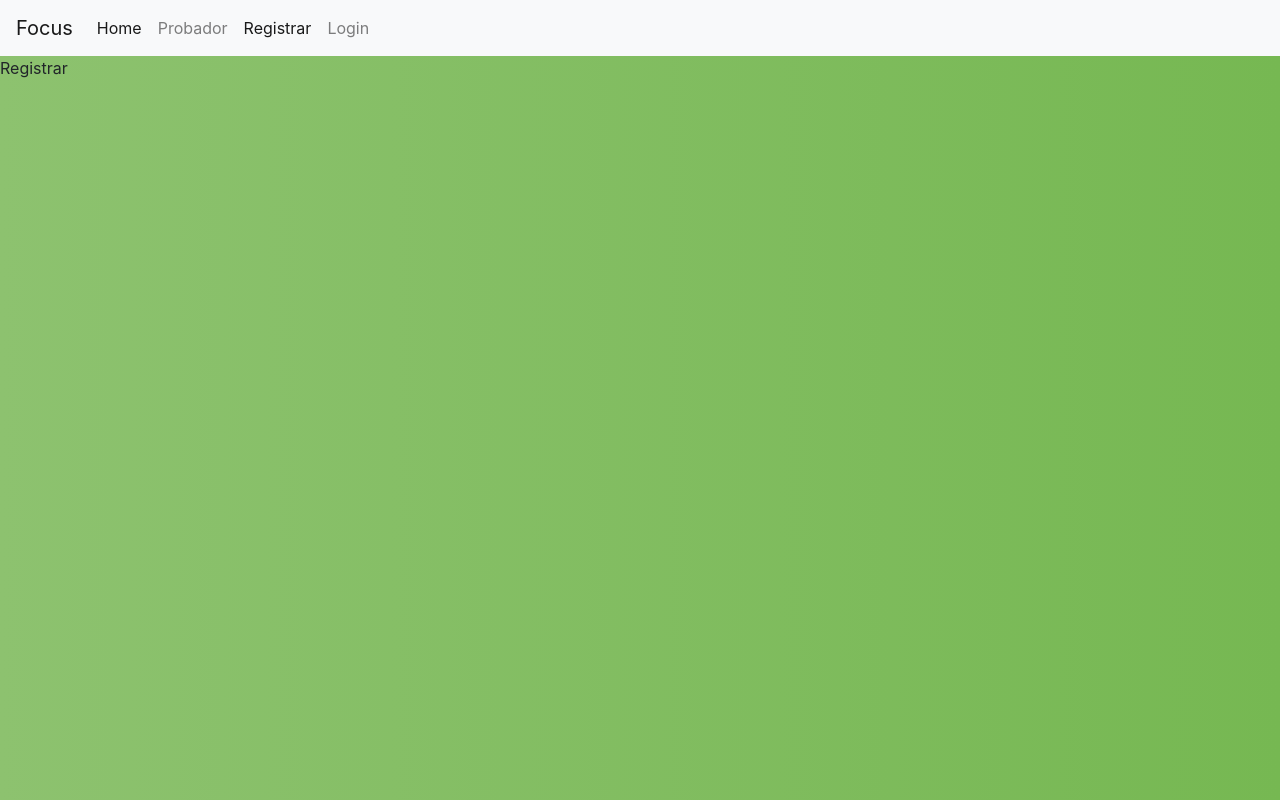
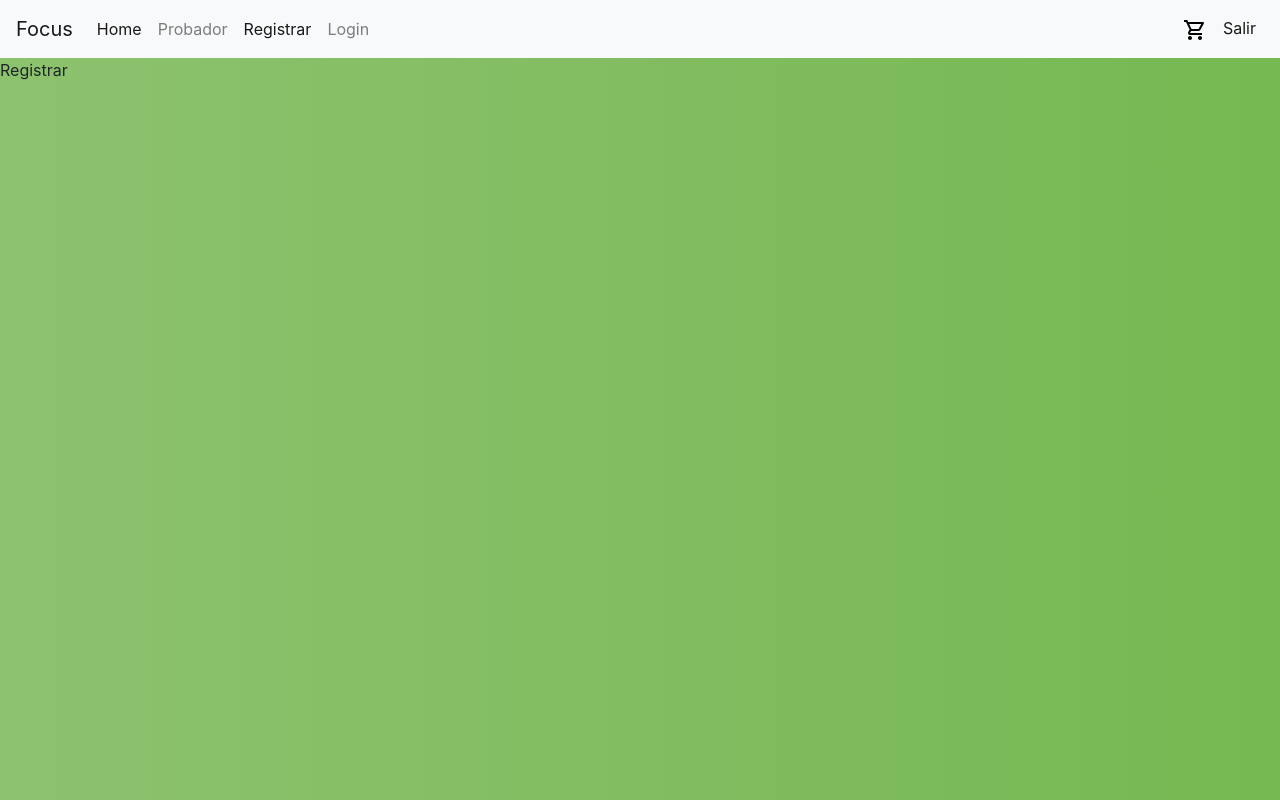
Before and after one commit to Dianaman/ppsi_optica, a React (Create React App) app in the folder web/: page /registrar in a window 1280 px wide. Built offline with nearby package versions, Linux system fonts and the light colour scheme; no server answers.

Commit message:
agregar al carrito

```diff
--- a/web/src/App.css
+++ b/web/src/App.css
@@ -25,3 +25,21 @@
   width: 600px;
   height: 400px;
 }
+
+.icon-number {
+  position: relative;
+  text-align: center;
+}
+.popup-number {
+  position: absolute;
+  top: 15px;
+  left: 15px;
+  width: 14px;
+  height: 14px;
+  font-size: 9px;
+  border-radius: 7px;
+  background-color: red;
+  font-weight: bold;
+  color: white;
+  text-align: center;
+}
--- a/web/src/App.js
+++ b/web/src/App.js
@@ -1,5 +1,5 @@
 import React, { useEffect } from 'react';
-import logo from './logo.svg';
+import { CarritoIcono } from './components/organisms';
 import './App.css';
 
 import { HomeComprador, Probador, Categoria, Login, Registrar } from './pages';
@@ -15,6 +15,10 @@ function App() {
     })
   });
 
+  /* TODO:
+  -Hacer diferentes navs por rol
+  -Agregarle menú hamburguesa
+  */
   return (
     <div>
       <Navbar bg="light" expand="lg">
@@ -26,6 +30,10 @@ function App() {
             <Nav.Link as={NavLink} to="/probador">Probador</Nav.Link>
             <Nav.Link as={NavLink} to="/registrar">Registrar</Nav.Link>
             <Nav.Link as={NavLink} to="/login">Login</Nav.Link>
+          </Nav>
+          <Nav>
+            <Nav.Link as={NavLink} to="/"><CarritoIcono /></Nav.Link>
+            <Nav.Link as={NavLink} to="/">Salir</Nav.Link>
           </Nav>
         </Navbar.Collapse>
       </Navbar>
--- /dev/null
+++ b/web/src/components/atoms/IconNumber.jsx
@@ -0,0 +1,17 @@
+import React from 'react';
+
+export function IconNumber(props) {
+    const {icon, number} = props;
+
+    return (
+        <div className="icon-number">
+            <img src={icon} />
+            {
+                number > 0 &&
+                <div className="popup-number">
+                    {number}
+                </div>
+            }
+        </div>
+    );
+}
--- a/web/src/components/atoms/index.js
+++ b/web/src/components/atoms/index.js
@@ -1,3 +1,4 @@
 import {ImageText} from './ImageText';
+import {IconNumber} from './IconNumber';
 
-export {ImageText};
+export {ImageText, IconNumber};
--- /dev/null
+++ b/web/src/components/organisms/CarritoIcono.jsx
@@ -0,0 +1,13 @@
+import React from 'react';
+import { useSelector } from 'react-redux';
+import { IconNumber } from '../atoms';
+import icono from '../../assets/icons/shopping_cart.svg';
+
+export function CarritoIcono() {
+    const app = useSelector(state => state);
+    const {carrito} = app.carritoReducer;
+
+    return (
+        <IconNumber icon={icono} number={carrito.length}/>
+    );
+}
--- a/web/src/components/organisms/ProductoDetalle.jsx
+++ b/web/src/components/organisms/ProductoDetalle.jsx
@@ -1,12 +1,32 @@
 import React from 'react';
 import Modal from 'react-bootstrap/Modal';
-import Button from 'react-bootstrap/Button';
-import { useSelector } from 'react-redux';
+import Form from 'react-bootstrap/Form';
+import Col from 'react-bootstrap/Col';
+import { useSelector, useDispatch } from 'react-redux';
 import Image from 'react-bootstrap/Image';
+import { addToCart } from '../../redux/ducks/carrito.duck';
 
 export function ProductoDetalle(props) {
   const app = useSelector(state => state);
   const { producto } = app.catalogoReducer;
+  const { carrito } = app.carritoReducer;
+
+  const prodEnCarrito = carrito.find(item => item.id === producto.id);
+  let cantidad = prodEnCarrito ? prodEnCarrito.quantity : 0;
+
+  const dispatch = useDispatch();
+
+
+  const handleChange = (event) => {
+    const nuevaCantidad = parseInt(event.target.value, 10);
+    cantidad = nuevaCantidad;
+
+    dispatch(addToCart(producto.id, nuevaCantidad, {}));
+  }
+
+  const preventSubmit = (event) => {
+    event.preventDefault();
+  }
 
   return (
     <>
@@ -28,7 +48,13 @@ export function ProductoDetalle(props) {
           </p>
         </Modal.Body>
         <Modal.Footer>
-          <Button onClick={props.onHide}>Close</Button>
+          <Form onSubmit={preventSubmit}>
+            <Form.Row>
+              <Form.Group as={Col} md="4">
+                <Form.Control type="number" min="0" value={cantidad} onChange={handleChange}/>
+              </Form.Group>
+            </Form.Row>
+          </Form>
         </Modal.Footer>
       </Modal>
       }
--- a/web/src/components/organisms/index.js
+++ b/web/src/components/organisms/index.js
@@ -1,3 +1,4 @@
 import { ProductoDetalle } from './ProductoDetalle';
+import { CarritoIcono } from './CarritoIcono';
 
-export {ProductoDetalle};
+export {ProductoDetalle, CarritoIcono};
--- /dev/null
+++ b/web/src/redux/ducks/carrito.duck.jsx
@@ -0,0 +1,89 @@
+
+
+// State
+const initial_state = {
+    carrito: []
+}
+
+// Types
+export const ADD_CART = 'carrito/ADD_CART';
+export const REMOVE_CART = 'carrito/REMOVE_CART';
+export const CLEAR_CART = 'carrito/CLEAR_CART';
+
+// Reducer
+export function carritoReducer(state = initial_state, action) {
+    switch (action.type) {
+        case ADD_CART:
+            const {addId, newQuantity, extras} = action.payload;
+            const carritoToAdd = state.carrito;
+
+            const itemEnCarrito = carritoToAdd.find(carritoItem => carritoItem.id === addId);
+            if (itemEnCarrito) {
+                itemEnCarrito.quantity = newQuantity;
+                itemEnCarrito.extras = extras;
+            } else {
+                const item = {
+                    id: addId,
+                    quantity: newQuantity,
+                    extras
+                };
+
+                carritoToAdd.push(item);
+            }
+
+            return {
+                ...state,
+                carrito: carritoToAdd
+            };
+
+        case REMOVE_CART:
+            const {removeId} = action.payload;
+            const carritoToRemove = state.carrito;
+
+            const index = carritoToRemove.findIndex(carritoItem => carritoItem.id === removeId);
+            if (index > -1) {
+                carritoToRemove.remove(index);
+            }
+
+            return {
+                ...state,
+                carrito: carritoToRemove
+            };
+
+        case CLEAR_CART:
+            return {
+                ...state,
+                carrito: []
+            };
+
+        default:
+            return state;
+    }
+}
+
+// Actions
+export function addToCart(id, quantity, extras) {
+    return {
+        type: ADD_CART,
+        payload: {
+            addId: id,
+            newQuantity: quantity,
+            extras
+        }
+    };
+}
+
+export function removeFromCart(id) {
+    return {
+        type: REMOVE_CART,
+        payload: {
+            removeId: id
+        }
+    };
+}
+
+export function clearCart() {
+    return {
+        type: CLEAR_CART
+    };
+}
--- a/web/src/redux/ducks/index.js
+++ b/web/src/redux/ducks/index.js
@@ -1,6 +1,7 @@
 import { combineReducers } from 'redux';
 
+import { carritoReducer } from './carrito.duck';
 import { catalogoReducer } from './catalogo.duck';
 import { commonReducer } from './common.duck';
 
-export default combineReducers({catalogoReducer, commonReducer});
+export default combineReducers({carritoReducer, catalogoReducer, commonReducer});
```
Also changed, not shown: web/src/assets/icons/shopping_cart.svg (added).
